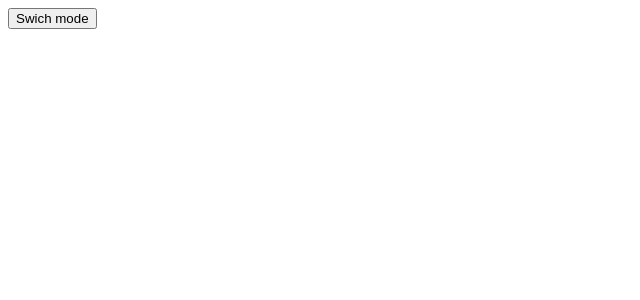
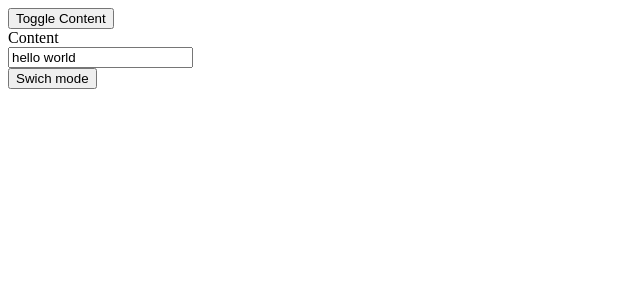
Before and after one commit to dzmitry-viartseika/custom-hook-react-ts, a React (Create React App) app: page / in a window 1280 px wide. Shown: the top 300 px of the page, without its empty margins (0-640 px from the left). Built offline with nearby package versions, Linux system fonts and the light colour scheme.

Commit message:
add new hook useToggle

```diff
--- a/src/Home.tsx
+++ b/src/Home.tsx
@@ -1,10 +1,13 @@
 import useInputValidation from './hooks/useInputValidation';
 import {useTheme} from "./hooks/useTheme";
+import {useState} from "react";
+import useToggle from "./hooks/useToggle";
 
 
 function Home(): JSX.Element {
     const name = useInputValidation('hello world', true);
     const { theme, toggleTheme } = useTheme('white');
+    const { value, toggleValue } = useToggle();
 
     const handleChangeTheme = () => {
         toggleTheme();
@@ -12,10 +15,16 @@ function Home(): JSX.Element {
 
     return (
         <div className={`Home ${theme}`}>
-            {/*<form>*/}
-            {/*    <input {...name} />*/}
-            {/*    {name.error && <span style={{ color: 'red'}}>{name.error}</span>}*/}
-            {/*</form>*/}
+            <button onClick={toggleValue}>Toggle Content</button>
+            {
+                value ? <div>
+                    Content
+                </div> : null
+            }
+            <form>
+                <input {...name} />
+                {name.error && <span style={{ color: 'red'}}>{name.error}</span>}
+            </form>
             <button onClick={handleChangeTheme}>Swich mode</button>
         </div>
     )
--- /dev/null
+++ b/src/hooks/useToggle.ts
@@ -0,0 +1,16 @@
+import {useState} from "react";
+
+const useToggle = (initialValue = true) => {
+    const [value, setValue] = useState<boolean>(initialValue);
+
+    const toggleValue = () => {
+        setValue(!value);
+    }
+
+    return {
+        value,
+        toggleValue,
+    }
+};
+
+export default useToggle;
```
